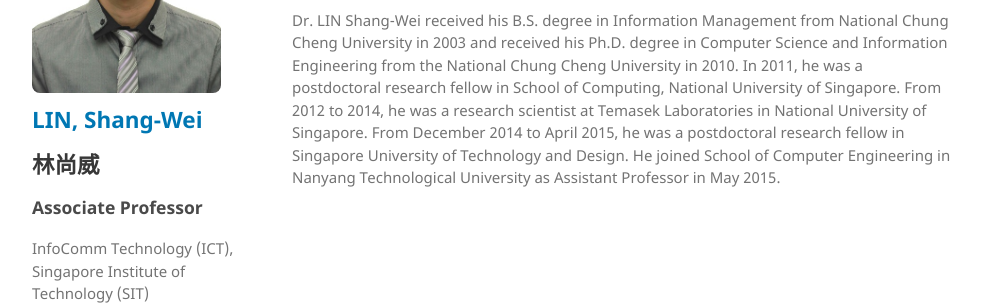
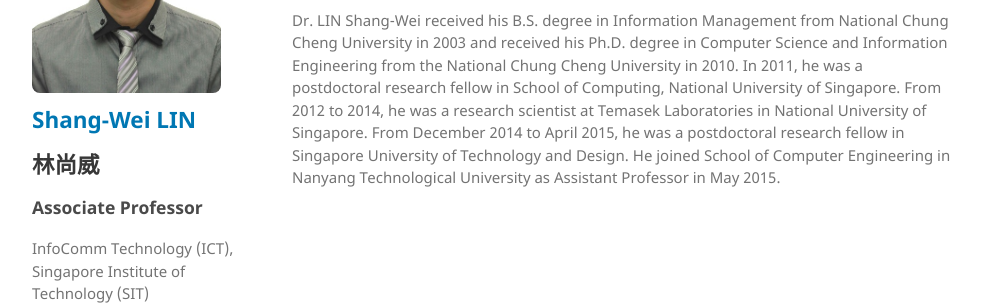
Before and after one commit to shangweilin/shangweilin.github.io, a Jekyll site: the page built from index.html, in a window 1280 px wide. Shown: the part 217-522 px from the top of the page, without its empty margins (148-1131 px from the left). Built offline with Jekyll 4.4.1, drawn with Linux system fonts in a browser that asks for light colours.

```diff
--- a/_config.yml
+++ b/_config.yml
@@ -1,4 +1,4 @@
-title: LIN, Shang-Wei
+title: Shang-Wei LIN
 cName: 林尚威
 logo: /assets/img/LIN_Shang-Wei_.jpg
 email: shangwei.lin at singaporetech dot edu dot sg
```
